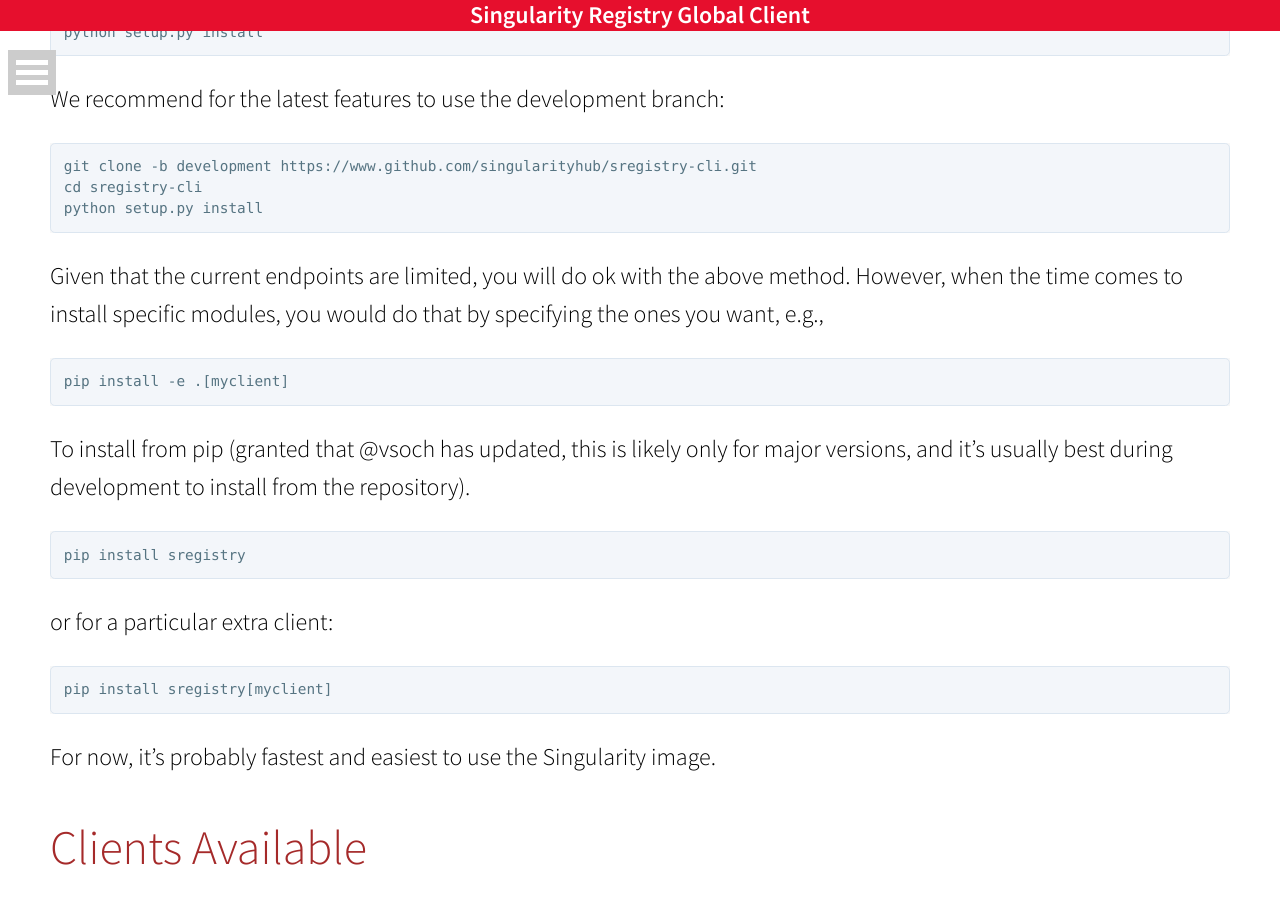
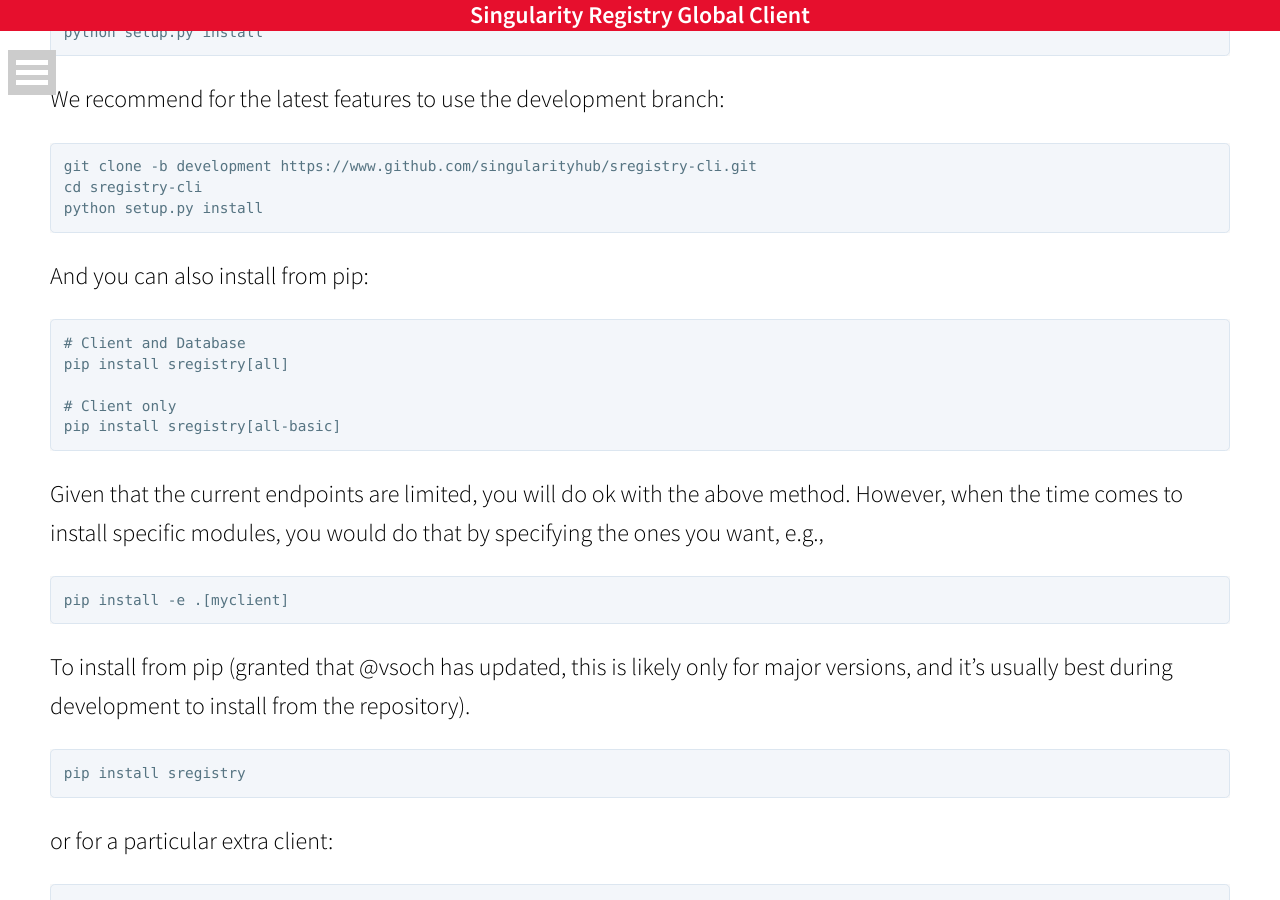
Before and after one commit to singularityhub/sregistry-cli, a Jekyll site: the page built from docs/install.md, in a window 1280 px wide and 900 px high, scrolled down 438 px. Built offline with Jekyll 4.4.1, drawn with Linux system fonts in a browser that asks for light colours; nearby versions of some CDN libraries.

Commit message:
adding more instructions to install

````diff
--- a/docs/install.md
+++ b/docs/install.md
@@ -22,6 +22,16 @@
 git clone -b development https://www.github.com/singularityhub/sregistry-cli.git
 cd sregistry-cli
 python setup.py install
+```
+
+And you can also install from pip:
+
+```
+# Client and Database
+pip install sregistry[all]
+
+# Client only
+pip install sregistry[all-basic]
 ```
 
 Given that the current endpoints are limited, you will do ok with the above
````
